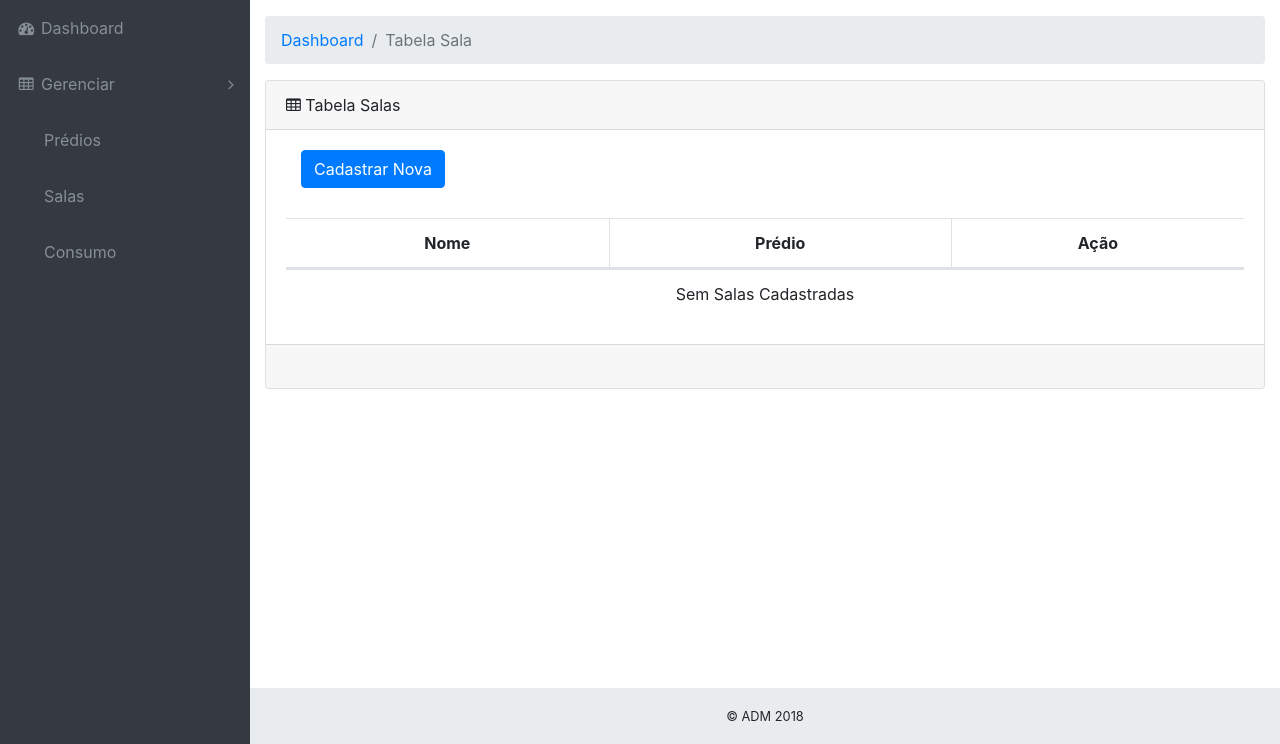
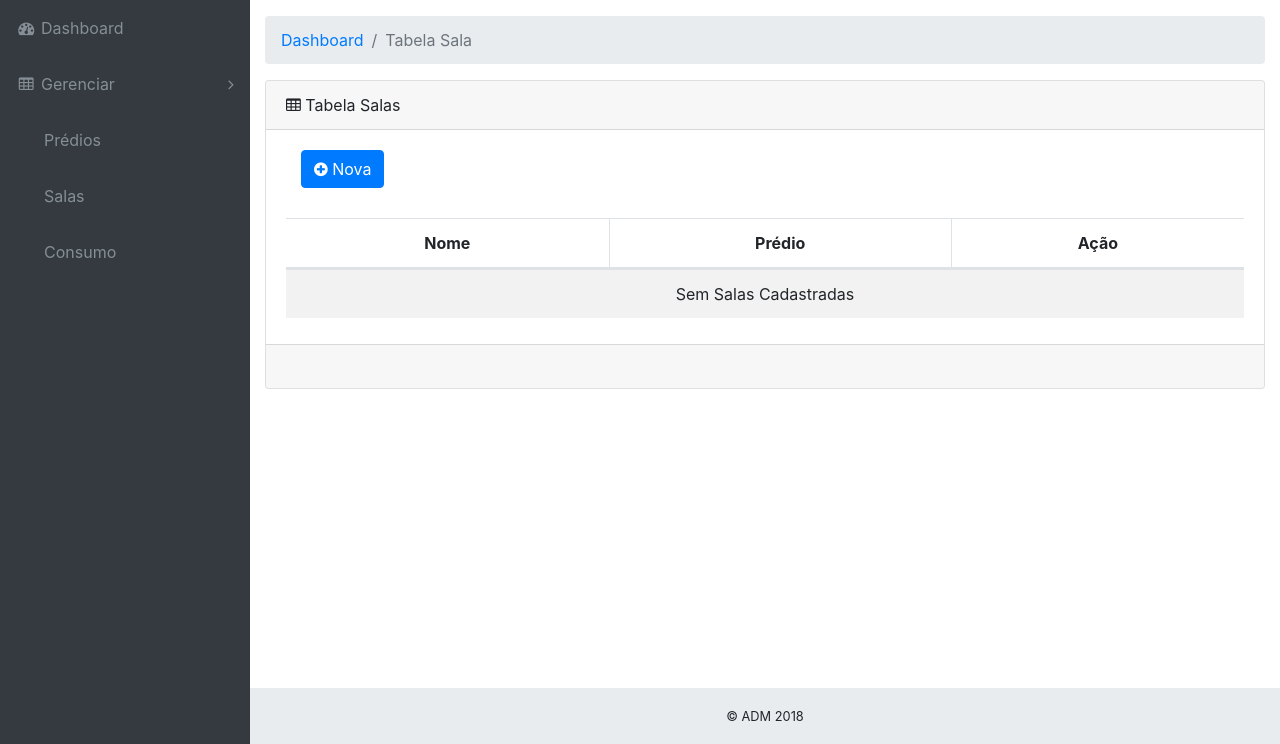
Before and after one commit to marcmatias/projetoaps, a Django app: page /sala_listar/ in a window 1280 px wide. Shown: the part 56-800 px from the top of the page. Run offline with Django 3.2, Linux system fonts and the light colour scheme; the visitor is signed in with stand-in values (Sample User, id 1); data that the repository does not hold is empty; some libraries are stand-ins or nearby versions.

Commit message:
Adicao de icones e correcoes na interface

```diff
--- a/aps/settings.py
+++ b/aps/settings.py
@@ -121,6 +121,7 @@ USE_TZ = True
 # https://docs.djangoproject.com/en/2.0/howto/static-files/
 
 STATIC_URL = '/static/'
+SESSION_EXPIRE_AT_BROWSER_CLOSE = True
 
 STATICFILES_DIRS = (
     os.path.join(BASE_DIR, "static"),
--- a/sistema/templates/gerenciamento/listar/sala_listar.html
+++ b/sistema/templates/gerenciamento/listar/sala_listar.html
@@ -21,10 +21,10 @@
         <i class="fa fa-table"></i> Tabela Salas</div>
       <div class="card-body">
         <div style="margin-left:15px">
-          <a href="{% url 'sistema:sala_cadastrar' %}" class="btn btn-primary">Cadastrar Nova</a>
+          <a href="{% url 'sistema:sala_cadastrar' %}" class="btn btn-primary"><i class="fa fa-plus-circle"></i> Nova</a>
         </div><br>
         <div class="table-responsive">
-          <table class="table table-bordered text-center" id="dataTable" width="100%" cellspacing="0">
+          <table class="table table-bordered table-striped table-bordered nowrap text-center" id="dataTable" width="100%" cellspacing="0">
             <thead class="thead-inverse">
                 <tr>
                   <th>Nome</th>
@@ -38,8 +38,8 @@
                   <td>{{ sala.nome }}</td>
                   <td>{{ sala.predio }}</td>
                   <td>
-                    <a href="{% url 'sistema:sala_editar' sala.slug %}" class="btn btn-primary">Edit</a>
-                    <a href="{% url 'sistema:sala_deletar' sala.slug  %}" class="btn btn-danger">Del</a>
+                      <a href="{% url 'sistema:sala_editar' sala.slug %}" class="btn btn-primary"><i class="fa fa-pencil"></i></a>
+                      <a href="{% url 'sistema:sala_deletar' sala.slug  %}" class="btn btn-danger ml-1"><i class="fa fa-trash-o"></i></a>
                   </td>
                 </tr>
               {% empty %}
--- a/sistema/templates/sistema/chart.html
+++ b/sistema/templates/sistema/chart.html
@@ -110,7 +110,7 @@
 		data: {
 			labels: [
 				{% for consumos in consumo %}
-					'{{ consumos.data }}',
+					'{{ consumos.data|date:" d/m/y" }}',
 				{% endfor %}
 			],
 			datasets: [{
```
Also changed, not shown: sistema/templates/gerenciamento/listar/consumo_listar.html (+4 -4 lines), sistema/templates/gerenciamento/listar/estabelecimento_listar.html (+4 -4 lines), sistema/templates/gerenciamento/listar/predio_listar.html (+4 -4 lines).
